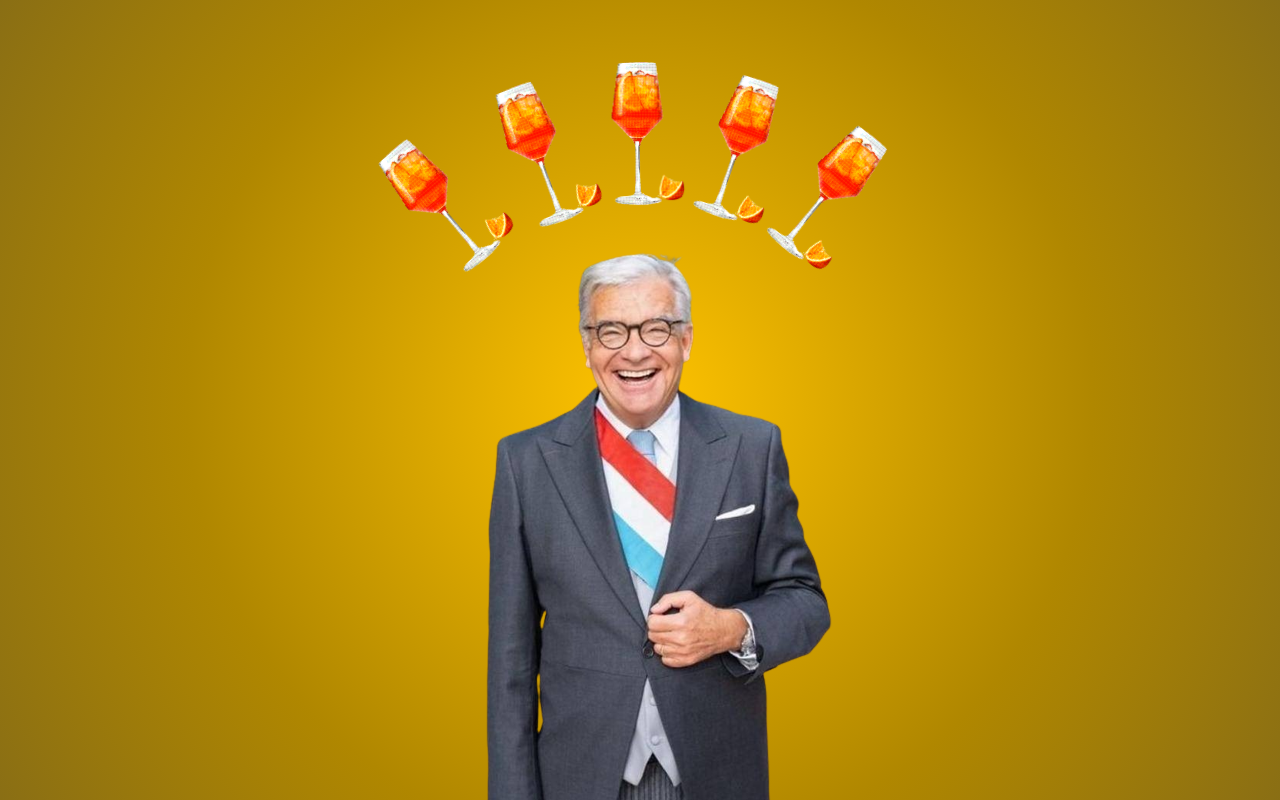
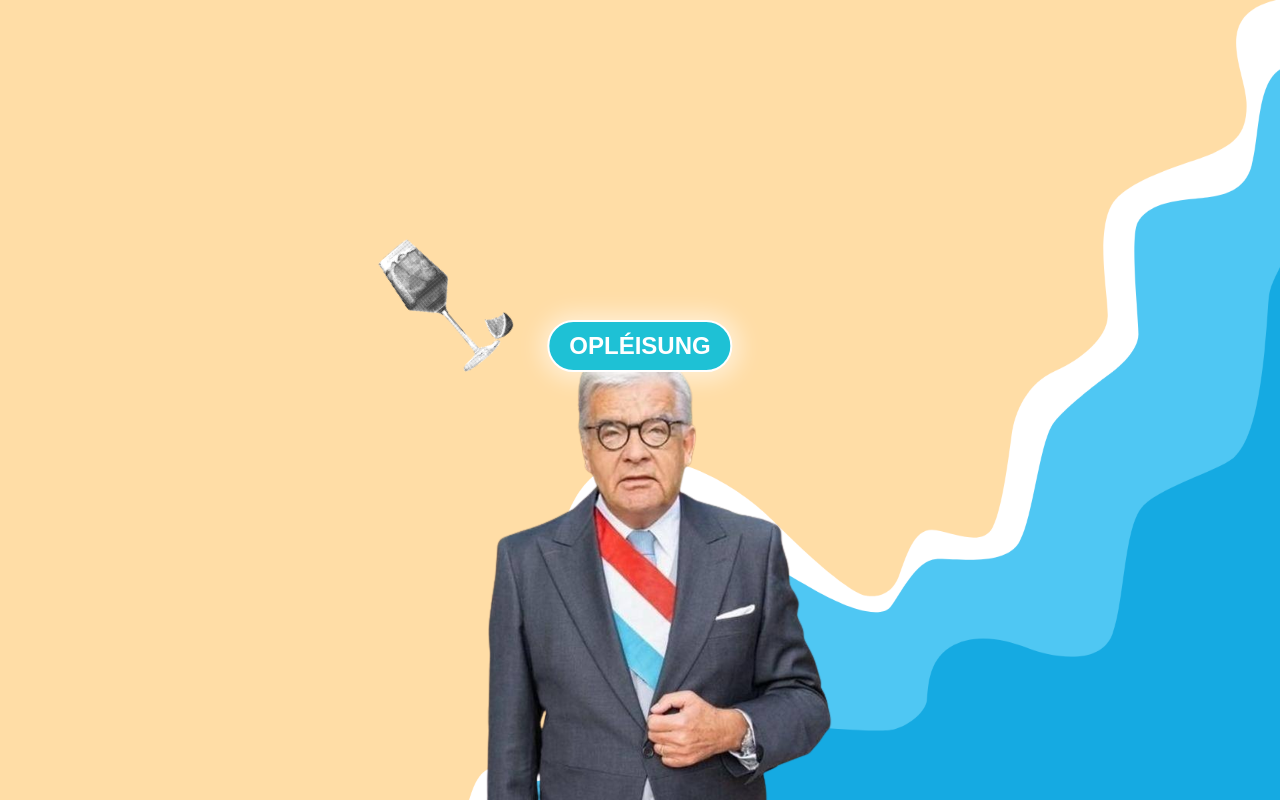
Before and after one commit to fedus/mosar-oder-net, a SvelteKit app: page /play/finish in a window 1280 px wide. Built offline with nearby package versions, Linux system fonts and the light colour scheme.

Commit message:
feat: forever wip <3

```diff
--- a/src/lib/components/skewer.svelte
+++ b/src/lib/components/skewer.svelte
@@ -1,5 +1,6 @@
 <script lang="ts">
     import Mosavatar from "$lib/components/mosavatar.svelte";
+    import { gameStateStore } from '$lib/stores/game-state';
 
     import mosavatarOne from "$lib/assets/mosavatars/m1.png";
     import mosavatarTwo from "$lib/assets/mosavatars/m2.png";
@@ -7,9 +8,12 @@
 
     export let open = false;
     export let scoreScreen = false;
+    export let yellowWash = false;
+
+    const { score } = gameStateStore;
 </script>
 
-<div class="skew-container" class:scoreScreen class:disablePointerEvents={open}>
+<div class="skew-container" class:scoreScreen class:yellowWash class:disablePointerEvents={open}>
     <div class="skew top animate" class:open>
         {#if !scoreScreen}
             <div class="unskew-rotate-top mosavatar-desktop mosavatar-top">
@@ -27,7 +31,7 @@
             </div>
             <div class="bottom-text">oder net?</div>
         {:else}
-            <div class="bottom-text">Aperols</div>
+            <div class="bottom-text">{$score} Aperols</div>
         {/if}
     </div>
 </div>
@@ -47,8 +51,8 @@
         position: absolute;
         top: 50%;
         left: 50%;
-        height: 3000px;
-        width: 3000px;
+        height: 4000px;
+        width: 4000px;
         display: flex;
         flex-direction: column;
         align-items: center;
@@ -59,6 +63,13 @@
             transition: transform 1s;
             transition-delay: 3s;
             transform: translate(-50%,-60%);
+        }
+
+        &.yellowWash {
+            transition: transform 1s, opacity .5s;
+            transition-delay: 0s, 1s;
+            transform: translate(-50%,-75%);
+            opacity: 0;
         }
 
         .skew {
@@ -112,7 +123,7 @@
 
             .top-text, .bottom-text {
                 text-transform: uppercase;
-                transition: transform 1s
+                transition: transform 1s;
             }
 
             @keyframes top-text-anim {
@@ -137,10 +148,14 @@
 
             .top-text {
                 animation: top-text-anim 2s;
+                animation-delay: 1s;
+                animation-fill-mode: both;
             }
 
             .bottom-text {
                 animation: bottom-text-anim 2s;
+                animation-delay: 1s;
+                animation-fill-mode: both;
             }
 
             .unskew-rotate-top {
--- a/src/routes/+layout.svelte
+++ b/src/routes/+layout.svelte
@@ -7,11 +7,13 @@
 
     let skewerOpen = false;
     let scoreScreen = true;
+    let yellowWash = false;
     let ready = false;
 
     $: {
-        skewerOpen = !!$page.routeId && $page.routeId != 'play/finish';
-        scoreScreen = $page.routeId === 'play/finish';
+        skewerOpen = !!$page.routeId && $page.routeId != 'play/finish' && $page.routeId != 'play/result';
+        scoreScreen = $page.routeId === 'play/finish' || $page.routeId === 'play/result';
+        yellowWash = $page.routeId === 'play/result';
     }
 
 
@@ -20,7 +22,7 @@
 
 <div class="main">
     <slot></slot>
-    <Skewer bind:open={skewerOpen} bind:scoreScreen/>
+    <Skewer bind:open={skewerOpen} bind:scoreScreen bind:yellowWash/>
     {#if ready && !scoreScreen && !skewerOpen}
         <div
             class="button-container main-buttons top"
--- a/src/routes/play/finish/+page.svelte
+++ b/src/routes/play/finish/+page.svelte
@@ -1,21 +1,23 @@
 <script lang="ts">
     import { onMount } from 'svelte';
-    import { writable } from 'svelte/store'; //debug
+    import { goto } from '$app/navigation';
+    import { fade } from 'svelte/transition';
     import Mosavatar from '$lib/components/mosavatar.svelte';
     import aperol from "$lib/assets/mosavatars/aperol.png";
 
     import { gameStateStore } from '$lib/stores/game-state';
 
-    //const { score, rounds } = gameStateStore;
+    const { score, rounds } = gameStateStore;
 
-    let score = writable(5); //debug
-    let rounds = writable(5); //debug
+    //let score = writable(5); //debug
+    //let rounds = writable(5); //debug
 
     let animInterval = 300;
 
     let firstAnimCounter = 0;
     let secondAnimCounter = 0;
     let showMosar = false;
+    let fadeOut = false;
 
     $: maxMosavatarIndex = Math.min($score, secondAnimCounter);
     $: mosavatar_index = maxMosavatarIndex == 0 ? 0 : maxMosavatarIndex - 1;
@@ -43,13 +45,18 @@
         setTimeout(advanceFirstAnimCounter, 1000)
     }
 
+    function fadeOutAndGoToResult() {
+        fadeOut = true;
+        setTimeout(() => goto(`/play/result`, { replaceState: false }), 1000);
+    }
+
     onMount(() => {
         setTimeout(doShowMosar, 3000)
     });
 </script>
 
 <div class="score-container">
-    <div class="mosavatar-score-container" class:showMosar>
+    <div class="mosavatar-score-container" class:showMosar class:fadeOut>
         <div class="score-aperol">
             {#each [...Array(5).keys()] as idx}
                 {@const className = `score-${idx + 1}`}
@@ -62,6 +69,15 @@
             <Mosavatar mainSrc={`/mosavatars/m_score_${mosavatar_index}.png`} />
         </div>
     </div>
+    {#if firstAnimCounter > 0}
+        <div
+            class="result-button-container"
+            class:fadeOut
+            in:fade
+        >
+            <button class="button button-result" on:click={fadeOutAndGoToResult}>Opléisung</button>
+        </div>
+    {/if}
 </div>
 
 <style lang="scss">
@@ -79,11 +95,19 @@
         //background: radial-gradient(circle at bottom, #FFC300, #1FC2D5);
         //background: rgb(30,200,220);
         //background: radial-gradient(ellipse at center bottom, rgba(30,200,220,1) 5%, rgba(30,100,110,1) 80%);
-        background: rgb(255,195,0);
-        background: rgb(0,0,0) radial-gradient(circle, rgb(255, 195, 0) 0%, rgb(176, 135, 0) 10%, rgb(61, 61, 61) 30%, rgb(26, 26, 26) 50%, rgb(0, 0, 0) 70%);
-        background-size: 600% 600%;
-        background-position: center center;
-        background-repeat: no-repeat;
+
+        //background: rgb(255,195,0);
+        //background: rgb(0,0,0) radial-gradient(circle, rgb(255, 195, 0) 0%, rgb(176, 135, 0) 10%, rgb(61, 61, 61) 30%, rgb(26, 26, 26) 50%, rgb(0, 0, 0) 70%);
+        //background-size: 600% 600%;
+        //background-position: center center;
+        //background-repeat: no-repeat;
+        background: url("/beach_background.png");
+        background-size: 100% 100%;
+        background-position: bottom right;
+
+        .fadeOut {
+            opacity: 0;
+        }
 
         .score-text {
             font-weight: 900;
@@ -95,10 +119,10 @@
             position: absolute;
             bottom: -600px;
             z-index: 1;
-            transition: bottom 1s;
+            transition: bottom 1s, opacity 1s; // combine this better with .fadeOut ...
 
             &.showMosar {
-                bottom: 0;
+                bottom: -100px;
             }
 
             .score-aperol {
@@ -117,27 +141,22 @@
 
                     .score-1 {
                         transform: translateX(-250%) translateY(-100px) rotate(-40deg);
-                        //transition-delay: 0s, 1.7s;
                     }
 
                     .score-2 {
                         transform: translateX(-150%) translateY(-150px) rotate(-20deg);
-                        //transition-delay: .3s, 2s;
                     }
 
                     .score-3 {
                         transform: translateX(-50%) translateY(-170px);
-                        //transition-delay: .6s, 2.3s;
                     }
 
                     .score-4 {
                         transform: translateX(50%) translateY(-155px) rotate(20deg);
-                        //transition-delay: .9s, 2.6s;
                     }
 
                     .score-5 {
                         transform: translateX(140%) translateY(-110px) rotate(40deg);
-                        //transition-delay: 1.2s, 2.9s;
                     }
                 }
 
@@ -168,5 +187,17 @@
                 z-index: 1;
             }
         }
+
+        .result-button-container {
+            z-index: 2;
+            position: absolute;
+            left: 50%;
+            top: 40%;
+            transform: translateX(-50%);
+
+            .button-result {
+                background-color: #1ec1d5;
+            }
+        }
     }
 </style>
```
Also changed, not shown: src/routes/play/+page.svelte (+13 -8 lines), src/routes/play/result/+page.svelte (added, +13 -0 lines), static/beach_background.png (added).
